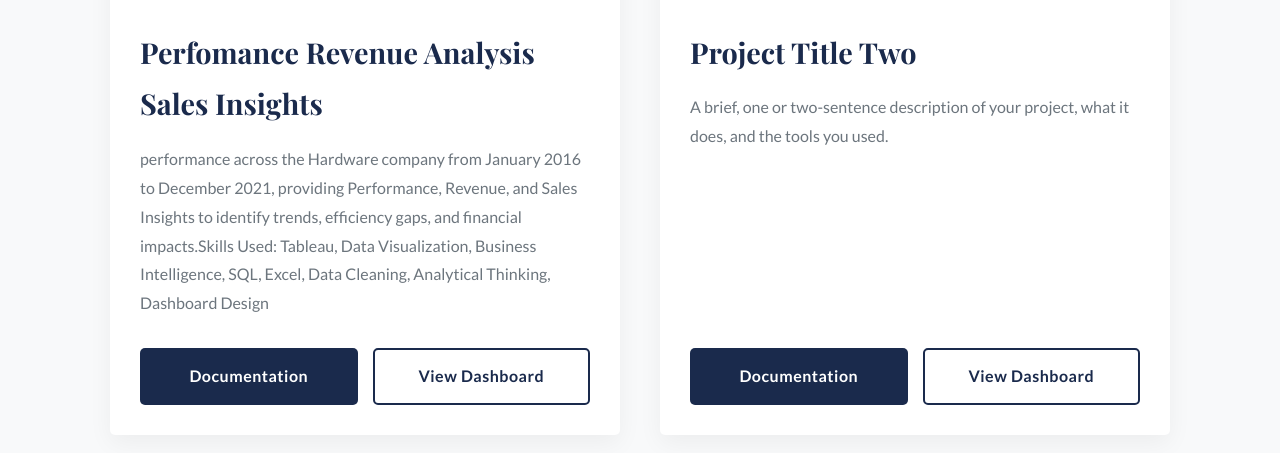
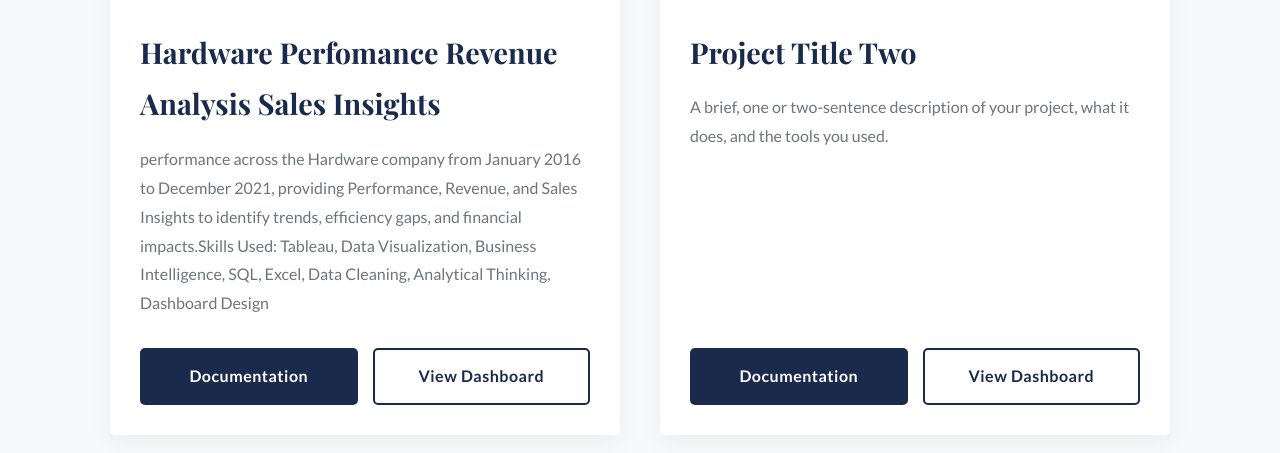
Before and after one commit to umshana-star/umshana-star.github.io, a plain HTML site: page index.html in a window 1280 px wide. Shown: the part 1557-2010 px from the top of the page. Drawn offline with nearby package versions, Linux system fonts and the light colour scheme.

Commit message:
Update index.html

```diff
--- a/index.html
+++ b/index.html
@@ -82,7 +82,7 @@ With advanced proficiency in Python, SQL, Power BI, Tableau, and data modeling,
                 <!--💡UPDATE: Add a preview image of your project to assets/images/ -->
                 <img src="assets/images/project-Tableau Dashbpard Revenue Analysis.png" alt="Project One Preview">
                 <div class="project-card-content">
-                    <h3>Perfomance Revenue Analysis Sales Insights</h3>
+                    <h3>Hardware Perfomance Revenue Analysis Sales Insights</h3>
                     <p>performance across the Hardware company from January 2016 to December 2021, providing Performance, Revenue, and Sales Insights to identify trends, efficiency gaps, and financial impacts.Skills Used:
 Tableau, Data Visualization, Business Intelligence, SQL, Excel, Data Cleaning, Analytical Thinking, Dashboard Design</p>
                     <div class="project-buttons">
```
